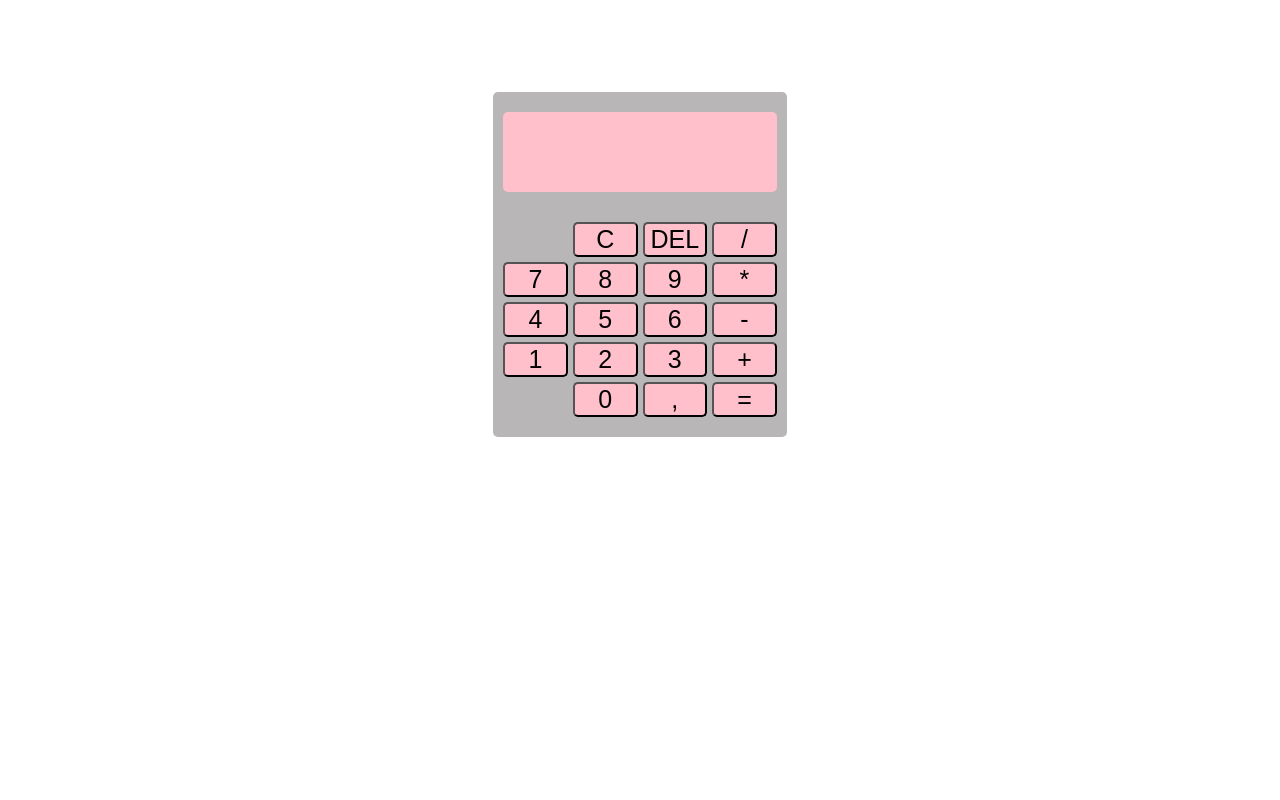
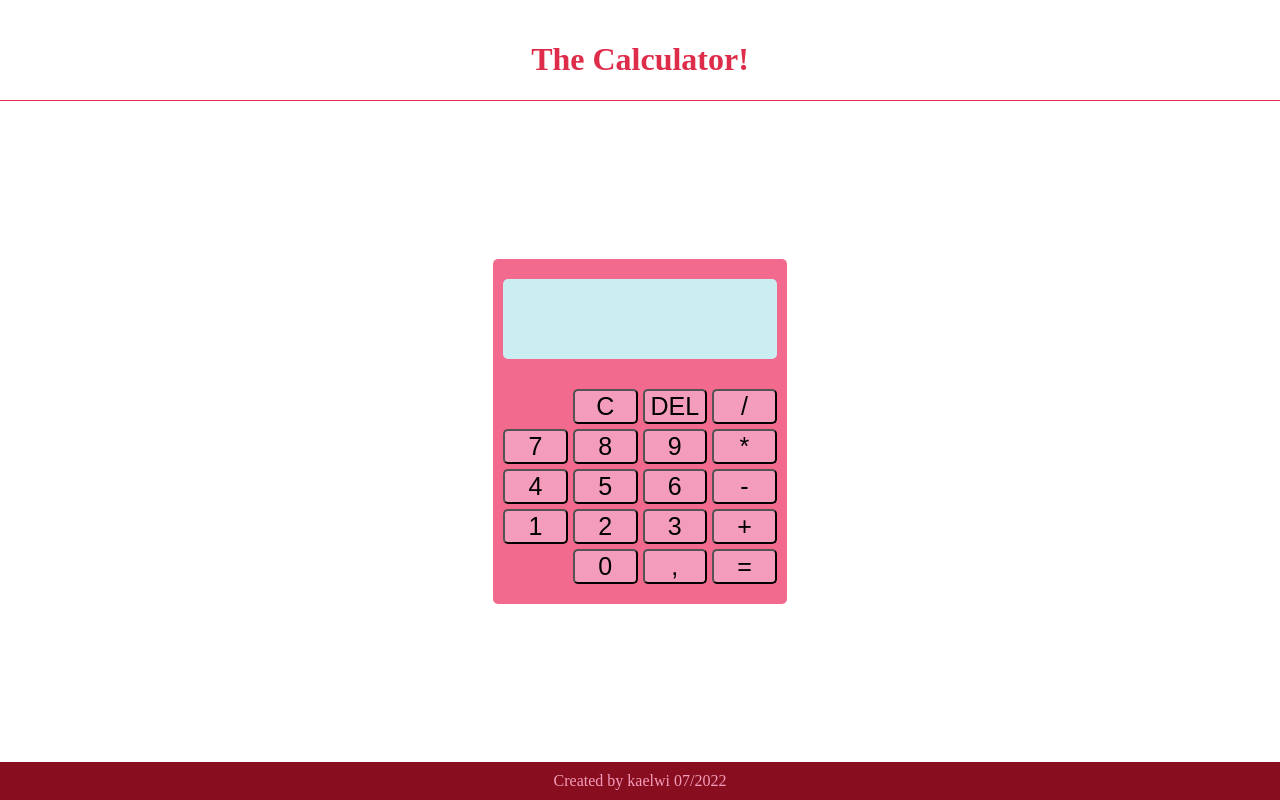
Before and after one commit to kaelwi/odin-calculator, a plain HTML site: page index.html in a window 1280 px wide. Drawn offline with Linux system fonts and the light colour scheme.

Commit message:
Add some styles

```diff
--- a/index.html
+++ b/index.html
@@ -9,6 +9,11 @@
     <title>Calculator</title>
 </head>
 <body>
+
+    <header>
+        <h1>The Calculator!</h1>
+    </header>
+
     <div class="calculator">
 
         <div class="display">
@@ -45,5 +50,9 @@
         </div>
     </div>
 
+    <footer>
+        Created by kaelwi 07/2022
+    </footer>
+
 </body>
 </html>
--- a/style.css
+++ b/style.css
@@ -1,11 +1,35 @@
 html, body {
-    height: 80%;
+    height: 100%;
 }
 
 body {
+    margin: 0px;
     display: flex;
+    flex-direction: column;
+    justify-content: space-between;
+    align-items: center;
+}
+
+header {
+    margin-top: 20px;
+    display: flex;
+    flex-direction: column;
     justify-content: center;
     align-items: center;
+    width: 100%;
+    color: #dd2d4a;
+    border-bottom: 1px solid #dd2d4a;
+}
+
+footer {
+    padding: 10px;
+    display: flex;
+    flex-direction: column;
+    justify-content: center;
+    align-items: center;
+    width: 100%;
+    background: #880d1e;
+    color: #f49cbb;
 }
 
 .grid {
@@ -23,13 +47,13 @@ body {
 }
 
 .grid button {
-    background: pink;
+    background: #f49cbb;
 }
 
 .display {
     width: 100%;
     height: 80px;
-    background: pink;
+    background: #cbeef3;
     margin-bottom: 30px;
     border-radius: 5px;
     display: flex;
@@ -40,7 +64,7 @@ body {
 
 .calculator {
     padding: 20px 10px 20px 10px;
-    background: rgb(184, 182, 182);
+    background: #f26a8d;
     border-radius: 5px;
 }
 
```
